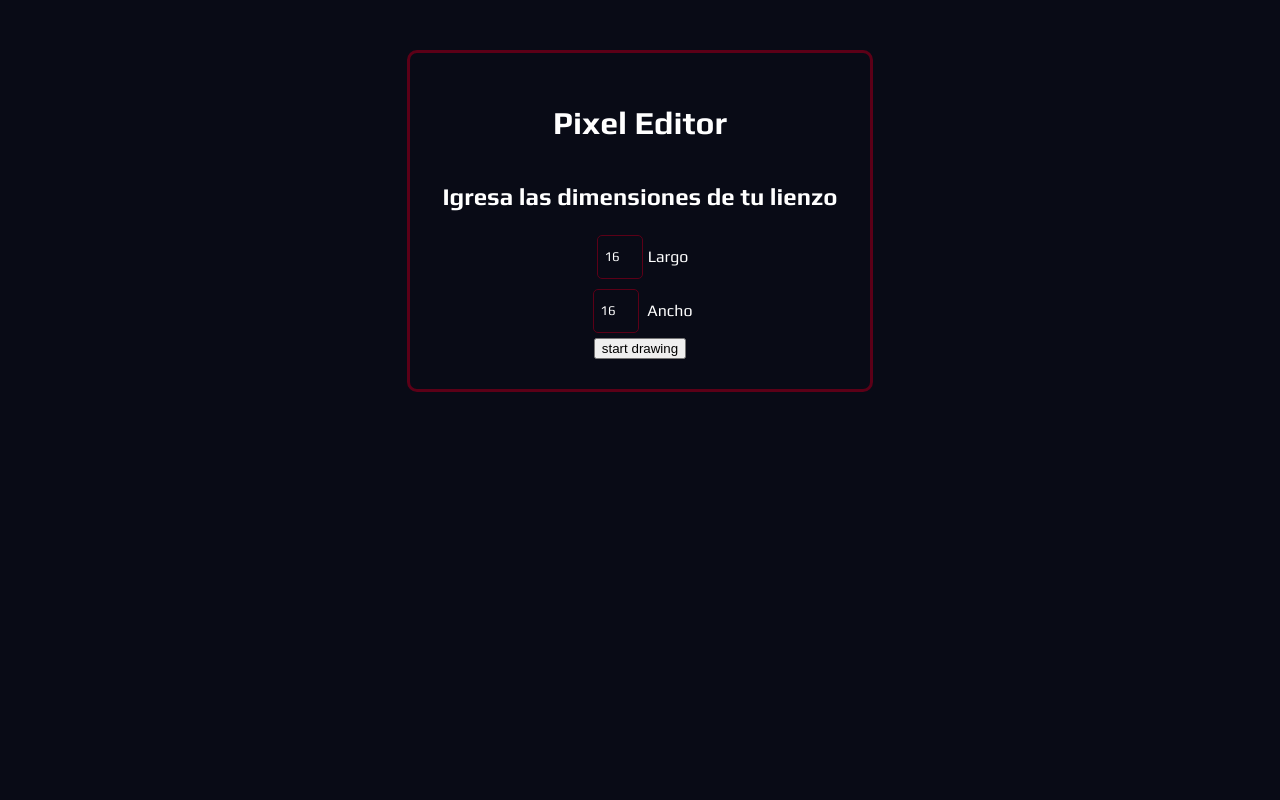
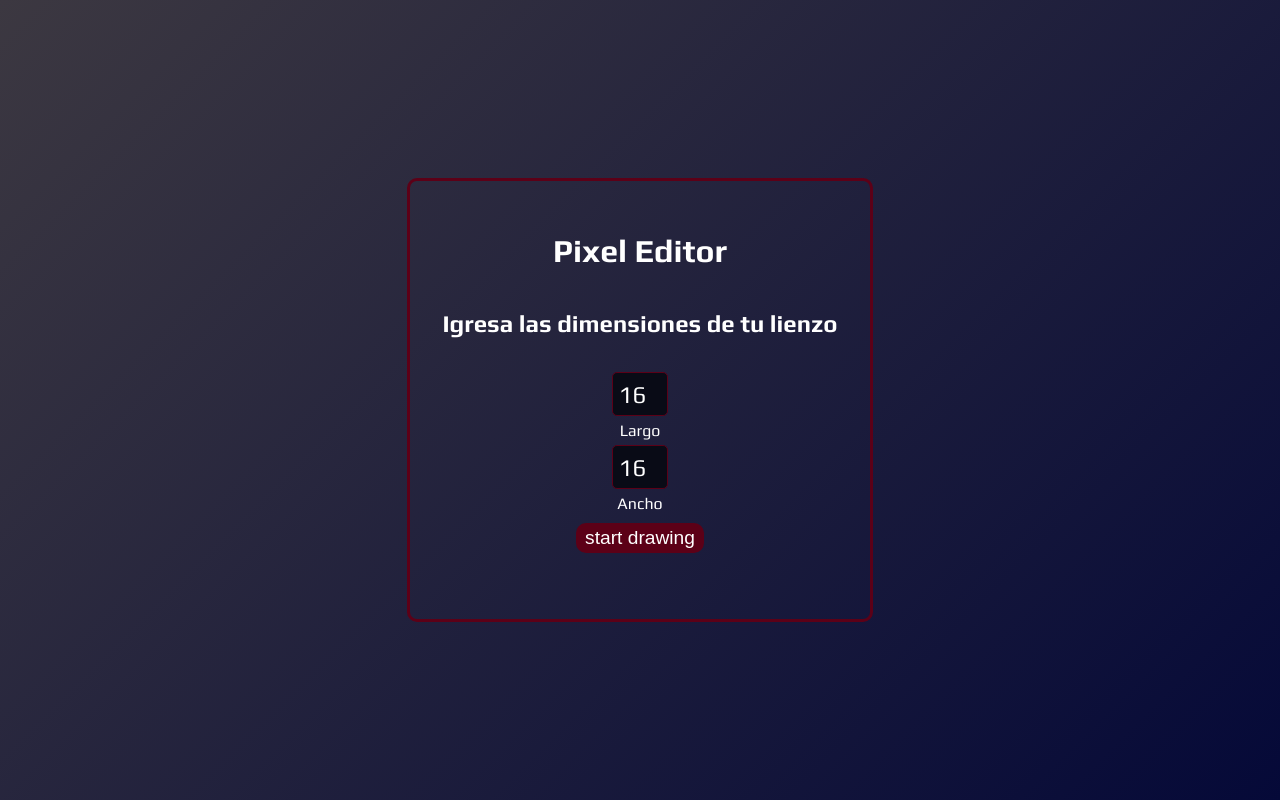
Before and after one commit to Yappur/pixel-kingdom, a React (Vite) app: page / in a window 1280 px wide. Built offline with nearby package versions, Linux system fonts and the light colour scheme.

Commit message:
se mejoran estilos

```diff
--- a/src/components/Editor.jsx
+++ b/src/components/Editor.jsx
@@ -1,6 +1,6 @@
 import React, { useState } from "react";
 import "../styles/editor.css";
-import { CirclePicker } from "react-color";
+import { CompactPicker } from "react-color";
 import PanelDeDibujo from "./PanelDeDibujo";
 
 const Editor = () => {
@@ -9,15 +9,15 @@ const Editor = () => {
   const [hideOptions, sethideOptions] = useState(false);
   const [hideDrawingPanel, sethideDrawingPanel] = useState(true);
   const [buttonText, setButtonText] = useState("start drawing");
-  const [selectedColor, setColor] = useState("#0F2219");
+  const [selectedColor, setColor] = useState("#0F2219", "#0F2219", "#0F2219");
 
   function iniciarPanelDeDibujo() {
     sethideOptions(!hideOptions);
     sethideDrawingPanel(!hideDrawingPanel);
 
     buttonText === "Empezar dibujo"
-      ? setButtonText("Empezar de Nuevo")
-      : setButtonText("Empezar dibujo");
+      ? setButtonText("Empezar dibujo")
+      : setButtonText("Reset");
   }
 
   function cambiarColor(color) {
@@ -37,15 +37,14 @@ const Editor = () => {
               defaultValue={PanelWidht}
               onChange={(e) => setPanelWidht(e.target.value)}
             />
-            <span>Largo </span>
-            <br />
+            <span>Largo</span>
             <input
               type="number"
               className="numberInput"
               defaultValue={PanelHeight}
               onChange={(e) => setPanelHeight(e.target.value)}
             />
-            <span> Ancho</span>
+            <span>Ancho</span>
           </div>
         </div>
       )}
@@ -53,10 +52,14 @@ const Editor = () => {
       <button onClick={iniciarPanelDeDibujo} className="button">
         {buttonText}
       </button>
-
-      {hideOptions && (
-        <CirclePicker color={selectedColor} onChangeComplete={cambiarColor} />
-      )}
+      <div className="colorPicker">
+        {hideOptions && (
+          <CompactPicker
+            color={selectedColor}
+            onChangeComplete={cambiarColor}
+          />
+        )}
+      </div>
 
       {hideOptions && (
         <PanelDeDibujo
--- a/src/index.css
+++ b/src/index.css
@@ -7,7 +7,8 @@ body {
 }
 
 body {
-  background-color: rgb(9, 11, 22);
+  background: linear-gradient(135deg, #3c3841, #050938);
+  min-height: 100vh;
   color: white;
   display: flex;
   justify-content: center;
@@ -16,3 +17,18 @@ body {
   text-align: center;
   min-width: fit-content;
 }
+
+.button {
+  background-color: rgb(92, 0, 23);
+  border-radius: 10px;
+  border: 1px solid rgb(92, 0, 23);
+  color: white;
+  font-size: 1.2rem;
+  border: 3px solid rgb(92, 0, 23);
+}
+
+.button:hover {
+  cursor: pointer;
+  background-color: rgb(9, 11, 22);
+  color: rgb(92, 0, 23);
+}
--- a/src/styles/editor.css
+++ b/src/styles/editor.css
@@ -10,11 +10,20 @@
   padding: 30px;
 }
 
+.opcionesNum {
+  display: flex;
+  justify-content: center;
+  align-items: center;
+  margin: 10px 0px;
+  gap: 10px;
+}
 .numberInput {
   font-family: "Play", sans-serif;
+  font-size: 1.5rem;
+  display: flex;
   justify-content: center;
   align-items: center;
-  width: 40px;
+  width: 50px;
   height: 40px;
   margin: 5px;
   text-align: center;
@@ -27,3 +36,7 @@
 .opcionesInput .span {
   gap: 10px;
 }
+
+.colorPicker {
+  margin: 18px;
+}
```
